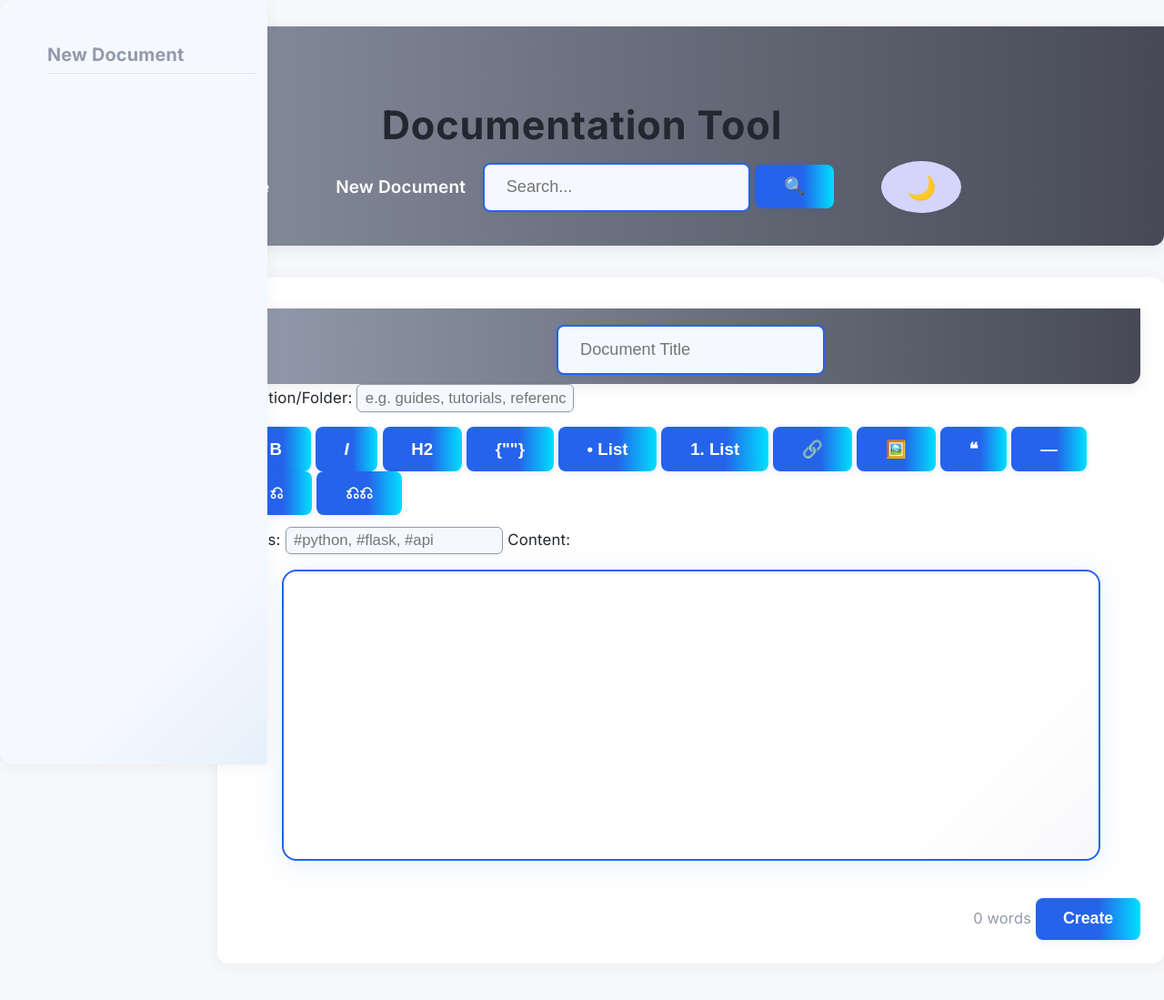
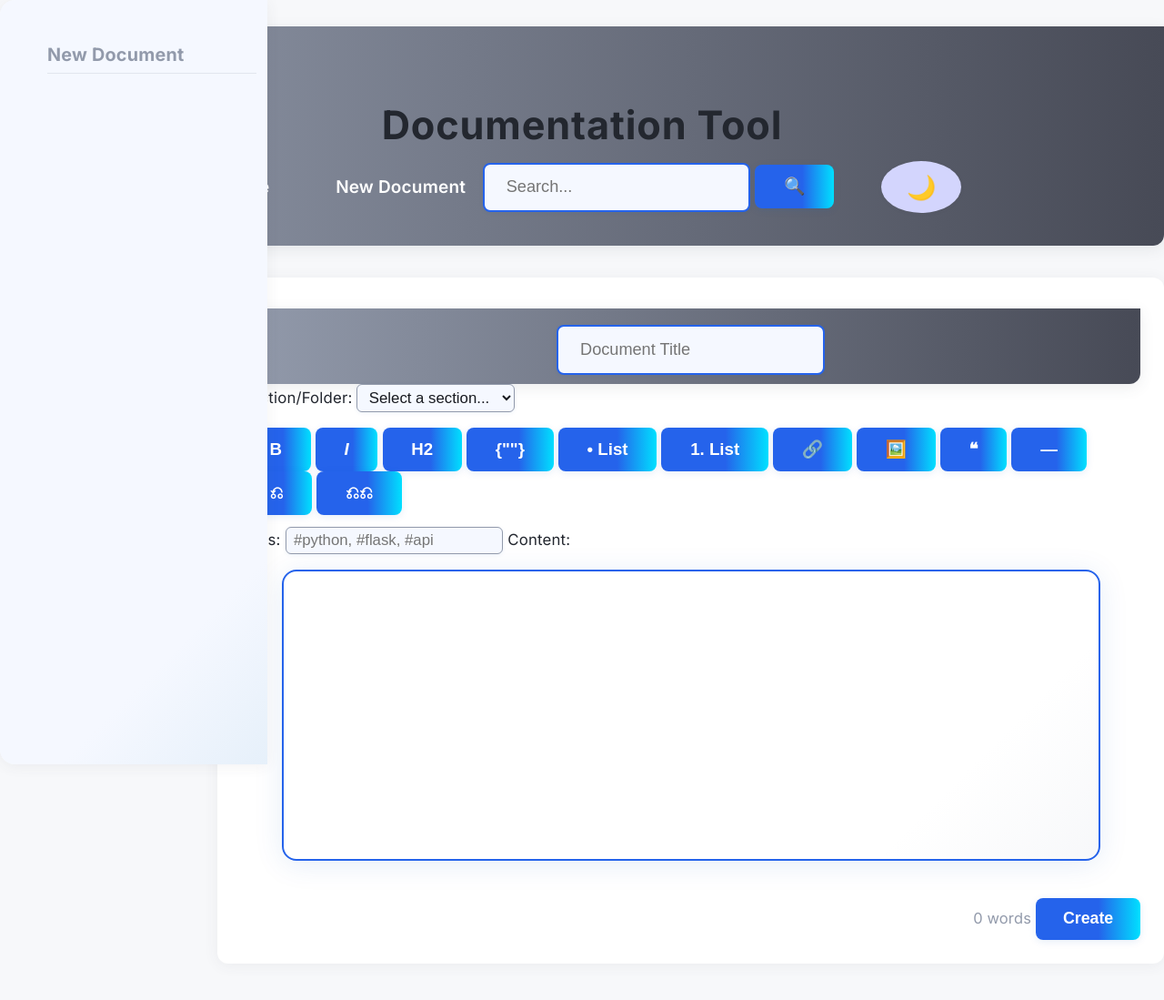
Before and after one commit to NrKhader/documentation_tool, a Flask app: page /new in a window 1280 px wide. Shown: the top 1099 px of the page at 91% size. Run offline with Flask 2, Linux system fonts and the light colour scheme.

Commit message:
Make folder a drop down instead of text field

```diff
--- a/src/templates/new.html
+++ b/src/templates/new.html
@@ -16,8 +16,15 @@
                 <span id="autosave-status" class="autosave-status" style="margin-left:0.5em; color:#47d5d0; font-size:0.97em; display:none;">Saved</span>
             </header>
             <label for="section" style="font-size:0.97em; margin-bottom:0.2em;">Section/Folder:</label>
-            <input type="text" id="section" name="section" placeholder="e.g. guides, tutorials, reference"
-                style="font-size:0.97em; padding:0.25em 0.5em; margin-bottom:1em; border-radius: 6px; border: 1.5px solid #929aab; max-width: 220px;">
+            <select id="section" name="section" style="font-size:0.97em; padding:0.25em 0.5em; margin-bottom:1em; border-radius: 6px; border: 1.5px solid #929aab; max-width: 220px;">
+                <option value="">Select a section...</option>
+                <option value="home">home</option>
+                <option value="git">git</option>
+                <option value="test">test</option>
+                <option value="projects">projects</option>
+                <option value="Useful commands">Useful commands</option>
+            </select>
+            <!-- If you want to allow custom section, you can add a text input below or allow typing in the select with JS -->
             <div class="editor-toolbar" style="gap:0.3em; margin-bottom:0.7em;">
                 <!-- toolbar buttons here -->
                 <button type="button" class="toolbar-btn" data-command="bold" title="Bold"><b>B</b></button>
```
